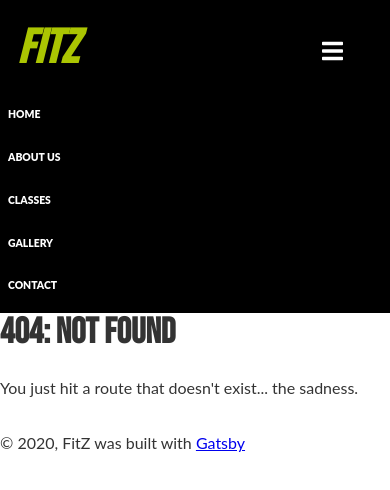
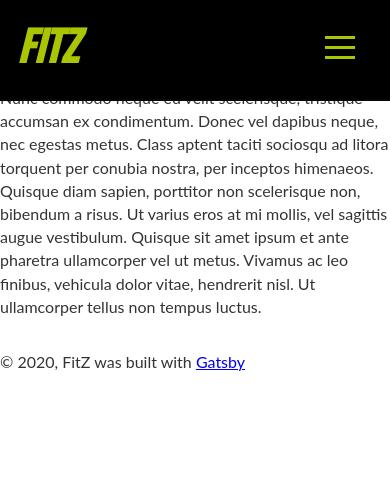
Before and after one commit to mowens86/fitness_crunch, a Gatsby site: page /blog in a window 390 px wide. Before the commit this address had no page. Built offline with nearby package versions, Linux system fonts and the light colour scheme; Gatsby itself is replaced by a stand-in of ours.

Commit message:
adjust navbar and links for mobile responsiveness

```diff
--- a/src/components/header.js
+++ b/src/components/header.js
@@ -1,49 +1,17 @@
-import { Link } from "gatsby"
 import PropTypes from "prop-types"
 import React from "react"
-import { FontAwesomeIcon } from "@fortawesome/react-fontawesome"
-import { faBars } from "@fortawesome/free-solid-svg-icons"
-import headerStyle from "./styles/header.module.css"
+import navbarStyle from "./styles/navbar.module.css"
+import Navbar from "./navbar/navbar"
 
-const Header = ({ siteTitle }) => (
-  <header
-    style={{
-      background: `black`
-    }}
-  >
-    <div className={headerStyle.headerFlex}>
-      <h1 style={{
-        margin: 0
-        }}>
-        <Link to="/" className={headerStyle.bigLink}>
-        {siteTitle}</Link>
-      </h1>
+const Header = () => {
 
-      <ul className={headerStyle.menuFlex}>
-        <li></li>
-        <li><Link to ="/" className={headerStyle.smallLink}>Home</Link></li>
-        <li><Link to ="/about" className={headerStyle.smallLink}>About Us</Link></li>
-        <li><Link to ="/classes" className={headerStyle.smallLink}>Classes</Link></li>
-        <li><Link to ="/gallery" className={headerStyle.smallLink}>Gallery</Link></li>
-        <li><Link to ="/contact" className={headerStyle.smallLink}>Contact</Link></li>
-      </ul>
-    </div>
+  return (
 
-    <div id="hamBar" className={headerStyle.mobileHamburger}>
-      <a href="" className={headerStyle.mobileHamLink}>
-        <FontAwesomeIcon icon={faBars} />
-      </a>
-    </div>
-
-    <ul className={headerStyle.mobileMenuFlex}>
-        <li><Link to ="/" className={headerStyle.smallMobileLink}>Home</Link></li>
-        <li><Link to ="/about" className={headerStyle.smallMobileLink}>About Us</Link></li>
-        <li><Link to ="/classes" className={headerStyle.smallMobileLink}>Classes</Link></li>
-        <li><Link to ="/gallery" className={headerStyle.smallMobileLink}>Gallery</Link></li>
-        <li><Link to ="/contact" className={headerStyle.smallMobileLink}>Contact</Link></li>
-      </ul>
-  </header>
-)
+    <header className={navbarStyle.fixedHeader}>
+      <Navbar/>
+    </header>
+  )
+}
 
 Header.propTypes = {
   siteTitle: PropTypes.string,
--- a/src/components/index/why.js
+++ b/src/components/index/why.js
@@ -1,5 +1,4 @@
 import React from 'react'
-import { Link } from "gatsby"
 import { FontAwesomeIcon } from "@fortawesome/react-fontawesome"
 import { faThumbsUp } from "@fortawesome/free-regular-svg-icons"
 import { faStar } from "@fortawesome/free-regular-svg-icons"
--- /dev/null
+++ b/src/components/navbar/logo.js
@@ -0,0 +1,20 @@
+// Logo.js
+
+import React from "react"
+import { Link } from "gatsby"
+import navbarStyle from "../styles/navbar.module.css"
+
+
+const Logo = () => {
+    return (
+        <h1 style={{
+            margin: 0
+            }}>
+            <Link to="/" className={navbarStyle.bigLink}>FITZ</Link>
+          </h1>
+
+    )
+
+}
+
+export default Logo
--- /dev/null
+++ b/src/components/navbar/navbar.js
@@ -0,0 +1,117 @@
+import React, { useState } from "react"
+import styled from "styled-components"
+import NavbarLinks from "./NavbarLinks"
+import navbarStyle from "../styles/navbar.module.css"
+import Logo from "./logo"
+
+const Navigation = styled.nav`
+  display: flex;
+  background-color: #000;
+  position: relative;
+  justify-content: space-between;
+  text-transform: uppercase;
+  border-bottom: 2px solid #33333320;
+  margin: 0 auto;
+  padding: 1.45rem 1.0875rem;
+  z-index: 2;
+  align-self: center;
+
+  @media (max-width: 768px) {
+    position: sticky;
+    padding: 1.45rem 1.0875rem;
+    top: 0;
+    left: 0;
+    right: 0;
+    left: 0;
+  }
+`
+
+const Toggle = styled.div`
+  display: none;
+  height: 100%;
+  cursor: pointer;
+  padding: 1.45rem 1.0875rem;
+
+  @media (max-width: 768px) {
+    display: flex;
+  }
+`
+
+const Navbox = styled.div`
+  display: flex;
+  height: 100%;
+  justify-content: flex-end;
+  align-items: center;
+
+  @media (max-width: 768px) {
+    flex-direction: column;
+    position: fixed;
+    width: 100%;
+    justify-content: flex-start;
+    padding-top: 10vh;
+    background-color: #000;
+    transition: all 0.3s ease-in;
+    top: 6rem;
+    left: ${props => (props.open ? "-100%" : "0")};
+  }
+`
+
+const Hamburger = styled.div`
+  background-color: #ABC502;
+  width: 30px;
+  height: 3px;
+  transition: all .3s linear;
+  align-self: center;
+  position: relative;
+  transform: ${props => (props.open ? "rotate(-45deg)" : "inherit")};
+
+  ::before,
+  ::after {
+    width: 30px;
+    height: 3px;
+    background-color: #ABC502;
+    content: "";
+    position: absolute;
+    transition: all 0.3s linear;
+  }
+
+  ::before {
+    transform: ${props =>
+      props.open ? "rotate(-90deg) translate(-10px, 0px)" : "rotate(0deg)"};
+    top: -10px;
+  }
+
+  ::after {
+    opacity: ${props => (props.open ? "0" : "1")};
+    transform: ${props => (props.open ? "rotate(90deg) " : "rotate(0deg)")};
+    top: 10px;
+  }
+`
+const Navbar = () => {
+  const [navbarOpen, setNavbarOpen] = useState(false)
+
+  return (
+    <div className={navbarStyle.headerMaxWidth}>
+    <Navigation>
+      <Logo />
+      <Toggle
+        navbarOpen={navbarOpen}
+        onClick={() => setNavbarOpen(!navbarOpen)}
+      >
+        {navbarOpen ? <Hamburger open /> : <Hamburger />}
+      </Toggle>
+      {navbarOpen ? (
+        <Navbox>
+          <NavbarLinks />
+        </Navbox>
+      ) : (
+        <Navbox open>
+          <NavbarLinks />
+        </Navbox>
+      )}
+    </Navigation>
+    </div>
+  )
+}
+
+export default Navbar
--- /dev/null
+++ b/src/components/navbar/navbarlinks.js
@@ -0,0 +1,57 @@
+// NavbarLinks.js
+
+import React from "react"
+import styled from "styled-components"
+import { Link } from "gatsby"
+
+const NavItem = styled(Link)`
+  text-decoration: none;
+  color: #fff;
+  font-size: .65rem;
+  font-weight: 900;
+  display: inline-block;
+  white-space: nowrap;
+  padding-top: .5rem;
+  margin: 0 1vw;
+  transition: all 200ms ease-in;
+  position: relative;
+
+  :after {
+    position: absolute;
+    bottom: 0;
+    left: 0;
+    right: 0;
+    width: 0%;
+    content: ".";
+    color: transparent;
+    background: #ABC502;
+    height: 1px;
+    transition: all 0.3s ease-in;
+  }
+
+  :hover {
+    color: #ABC502;
+    ::after {
+      width: 100%;
+    }
+  }
+
+  @media (max-width: 768px) {
+    padding: 20px 0;
+    font-size: 1.5rem;
+    z-index: 6;
+  }
+`
+const NavbarLinks = () => {
+  return (
+    <>
+      <NavItem to="/classes">Classes</NavItem>
+      <NavItem to="/gallery">Gallery</NavItem>
+      <NavItem to="/blog">Blog</NavItem>
+      <NavItem to="/about">About</NavItem>
+      <NavItem to="/404">Contact</NavItem>
+    </>
+  )
+}
+
+export default NavbarLinks
--- a/src/components/styles/header.module.css
+++ /dev/null
@@ -1,90 +0,0 @@
-.headerFlex {
-    margin: 0 auto;
-    max-width: 1080px;
-    padding: 1.45rem 1.0875rem;
-    display: flex;
-    justify-content: space-between;
-    align-items: center;
-}
-
-.menuFlex {
-    list-style: none;
-    display: flex;
-    justify-content: flex-end;
-    flex-wrap: wrap;
-    align-items: center;
-    margin: 0;
-}
-
-.mobileMenuFlex {
-    display: none;
-}
-
-.smallLink {
-    text-decoration: none;
-    color:#fff;
-    text-transform: uppercase;
-    font-weight: 900;
-    font-size: .65rem;
-    padding: 1.5rem .5rem;
-}
-
-.smallMobileLink {
-    text-decoration: none;
-    color:#fff;
-    text-transform: uppercase;
-    font-weight: 900;
-    font-size: .65rem;
-    display: block;
-    padding: .25rem .5rem;
-}
-
-.mobileHamburger {
-    display: none;
-}
-
-.bigLink {
-    text-decoration: none;
-    color:#ABC502;
-    text-transform: uppercase;
-    font-weight: bold;
-    font-style: italic;
-    font-size: 3rem;
-}
-
-.smallLink:hover,
-.smallMobileLink:hover,
-.mobileHamLink:hover {
-    color: #ABC502;
-}
-
-@media only screen and (max-width: 750px) {
-
-    .menuFlex {
-        display: none;
-    }
-
-    .mobileMenuFlex {
-        list-style: none;
-        display: flex;
-        flex-direction: column;
-        text-align: left;
-        margin: 0;
-    }
-
-    .mobileHamburger {
-        display: block;
-        text-decoration: none;
-        padding: .25rem .5rem;
-        right: 10%;
-        top: 35px;
-        position: absolute;
-        font-size: 1.5rem;
-    }
-
-    .mobileHamLink {
-        color: #fff;
-    }
-
-
-}
--- a/src/components/styles/herobg.module.css
+++ b/src/components/styles/herobg.module.css
@@ -1,6 +1,7 @@
 .heroWrapper {
     margin: 0 auto;
     max-width: 1080px;
+    margin-top: 5.5rem;
 }
 
 .heroContentWrapper {
--- /dev/null
+++ b/src/components/styles/navbar.module.css
@@ -0,0 +1,22 @@
+.fixedHeader {
+  overflow: hidden;
+  background-color: #000;
+  position: fixed;
+  top: 0;
+  width: 100%;
+  z-index: 20;
+}
+
+.headerMaxWidth {
+    margin: 0 auto;
+    max-width: 1080px;
+}
+
+.bigLink {
+    text-decoration: none;
+    color:#ABC502;
+    text-transform: uppercase;
+    font-weight: bold;
+    font-style: italic;
+    font-size: 3rem;
+}
--- /dev/null
+++ b/src/pages/blog.js
@@ -0,0 +1,17 @@
+import React from 'react'
+import Layout from "../components/layout"
+import SEO from "../components/seo"
+
+const AboutPage = () => {
+    return (
+        <Layout>
+        <SEO title="FitZ" />
+        <div>
+            <h1>Blog</h1>
+            <p>Lorem ipsum dolor sit amet, consectetur adipiscing elit. Nunc commodo neque eu velit scelerisque, tristique accumsan ex condimentum. Donec vel dapibus neque, nec egestas metus. Class aptent taciti sociosqu ad litora torquent per conubia nostra, per inceptos himenaeos. Quisque diam sapien, porttitor non scelerisque non, bibendum a risus. Ut varius eros at mi mollis, vel sagittis augue vestibulum. Quisque sit amet ipsum et ante pharetra ullamcorper vel ut metus. Vivamus ac leo finibus, vehicula dolor vitae, hendrerit nisl. Ut ullamcorper tellus non tempus luctus.</p>
+        </div>
+        </Layout>
+    )
+}
+
+export default AboutPage
```
